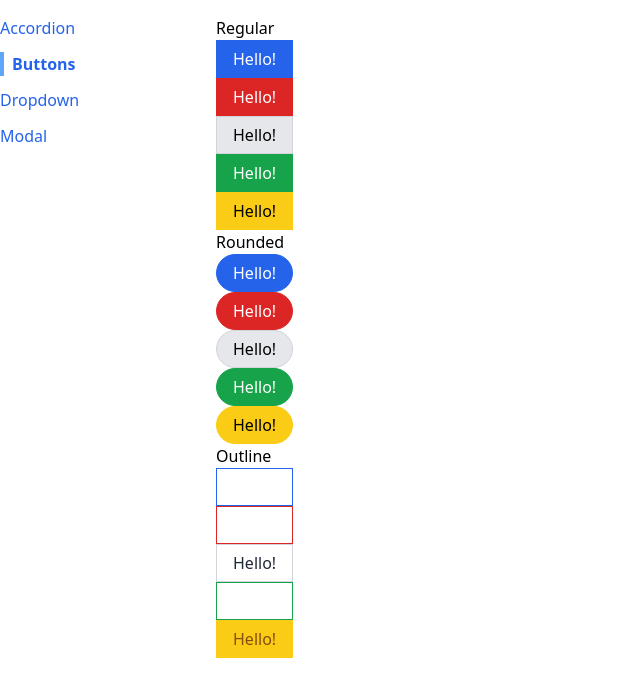
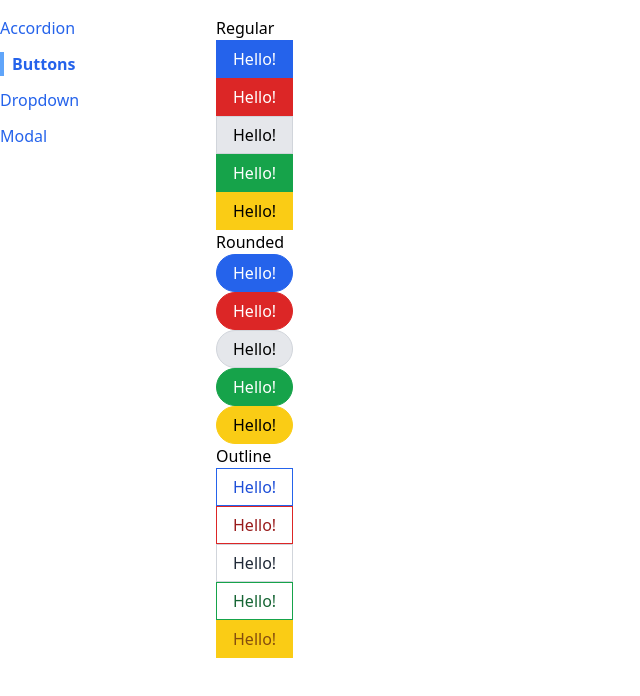
Before and after one commit to mrivasperez/component-library, a React (Vite) app: page /buttons in a window 1280 px wide. Shown: the top 696 px of the page, without its empty margins (0-640 px from the left). Built offline with nearby package versions, Linux system fonts and the light colour scheme.

Commit message:
fix(ui): Button text is visible in outline buttons

```diff
--- a/src/components/Button.tsx
+++ b/src/components/Button.tsx
@@ -15,7 +15,7 @@ const Button = ({
   ...rest
 }: PropsWithChildren<ButtonProps>) => {
   const buttonClassNames = classNames("px-4 py-1.5 border block", {
-    "text-white": variant !== "secondary" && variant !== "warning",
+    "text-white": variant !== "secondary" && variant !== "warning" && !outline,
     "bg-red-600 border-red-600": variant === "danger",
     "bg-blue-600 border-blue-600":
       variant === "primary" || variant === undefined,
```
